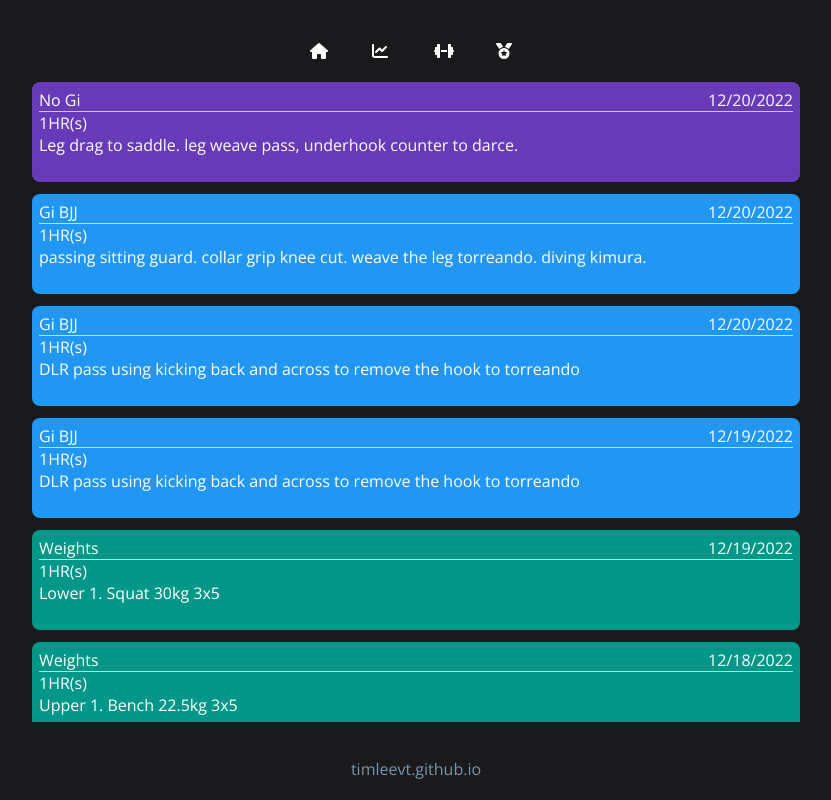
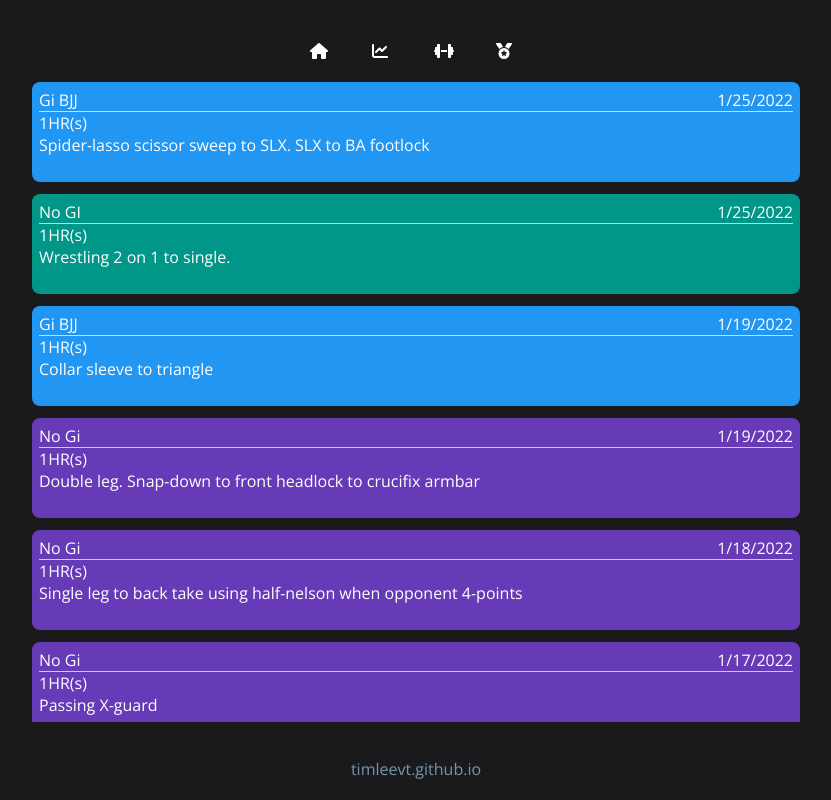
Before and after one commit to timleevt/fitness-log, a Next.js app: page /activity in a window 1280 px wide. Shown: the whole page, without its empty margins (224-1055 px from the left). Built offline with nearby package versions, Linux system fonts and the light colour scheme.

Commit message:
added temp admin page, doesn't do anything right now

```diff
--- /dev/null
+++ b/src/components/Admin/AdminForm.module.css
@@ -0,0 +1,14 @@
+.container {
+    display: flex;
+    flex-direction: column;
+    border: 1px solid gold;
+}
+
+.formContainer {
+    display: flex;
+    flex-direction: column;
+    width: 30%;
+    /* justify-content: center; */
+    border: 1px solid red;
+    margin: 0px auto;
+}
--- a/src/constants/dummydata.ts
+++ b/src/constants/dummydata.ts
@@ -54,14 +54,16 @@ export const DUMMY_ACTIVITY = [
     activity: "Gi BJJ",
     date: "12/12/2022",
     duration: 1,
-    notes: "DLR w/ pants grip to shin on shin. 1) standup/take pant/collar grip take down 2) single leg x",
+    notes:
+      "DLR w/ pants grip to shin on shin. 1) standup/take pant/collar grip take down 2) single leg x",
   },
   {
     id: 9,
     activity: "Gi BJJ",
     date: "12/13/2022",
     duration: 1,
-    notes: "1) Breaking spider-lasso guard to throw by. 2) when opponent granbys stack leg drag to x hook backtake",
+    notes:
+      "1) Breaking spider-lasso guard to throw by. 2) when opponent granbys stack leg drag to x hook backtake",
   },
   {
     id: 10,
@@ -75,7 +77,8 @@ export const DUMMY_ACTIVITY = [
     activity: "No Gi",
     date: "12/14/2022",
     duration: 1,
-    notes: "shin on shin to DLR. finishing option side sweep knockdown or caio terra ankle lock. Injured thumb",
+    notes:
+      "shin on shin to DLR. finishing option side sweep knockdown or caio terra ankle lock. Injured thumb",
   },
   {
     id: 12,
@@ -96,21 +99,24 @@ export const DUMMY_ACTIVITY = [
     activity: "Gi BJJ",
     date: "12/19/2022",
     duration: 1,
-    notes: "DLR pass using kicking back and across to remove the hook to torreando",
+    notes:
+      "DLR pass using kicking back and across to remove the hook to torreando",
   },
   {
     id: 15,
     activity: "Gi BJJ",
     date: "12/20/2022",
     duration: 1,
-    notes: "DLR pass using kicking back and across to remove the hook to torreando",
+    notes:
+      "DLR pass using kicking back and across to remove the hook to torreando",
   },
   {
     id: 16,
     activity: "Gi BJJ",
     date: "12/20/2022",
     duration: 1,
-    notes: "passing sitting guard. collar grip knee cut. weave the leg torreando. diving kimura.",
+    notes:
+      "passing sitting guard. collar grip knee cut. weave the leg torreando. diving kimura.",
   },
   {
     id: 17,
@@ -118,7 +124,137 @@ export const DUMMY_ACTIVITY = [
     date: "12/20/2022",
     duration: 1,
     notes: "Leg drag to saddle. leg weave pass, underhook counter to darce.",
-  }
+  },
+  {
+    id: 18,
+    activity: "Weights",
+    date: "12/23/2022",
+    duration: 1,
+    notes: "Upper 2",
+  },
+  {
+    id: 19,
+    activity: "Gi BJJ",
+    date: "12/26/2022",
+    duration: 1,
+    notes: "Lasso X-guard sweep",
+  },
+  {
+    id: 20,
+    activity: "Weights",
+    date: "1/4/2023",
+    duration: 1,
+    notes: "Switched to Greg Nuckols program. Did Squats Week 1 Day 1",
+  },
+  {
+    id: 21,
+    activity: "No Gi",
+    date: "1/5/2022",
+    duration: 1,
+    notes:
+      "Wrestling exchange, to snap down. Chinstrap control and transition to the back with the side on turtle back take or trap the blocking arm and transition to top crucifix armbar.",
+  },
+  {
+    id: 22,
+    activity: "Gi BJJ",
+    date: "1/5/2022",
+    duration: 1,
+    notes:
+      "Butterfly ashi ankle lock. Sandwich principle and following the knee with your nose to help with breaking mechanics.",
+  },
+  {
+    id: 23,
+    activity: "Weights",
+    date: "1/6/2022",
+    duration: 1,
+    notes: "Week 1 Squats[2] / Bench[1]",
+  },
+  {
+    id: 24,
+    activity: "Gi BJJ",
+    date: "1/6/2022",
+    duration: 1,
+    notes:
+      "Guest instructor: Nakai Yuki. He went over so many techniques I'm not sure if I can remember them. Mostly overunder defense half guard sweeps. crucifix attacks. lockdown.",
+  },
+  {
+    id: 25,
+    activity: "Weights",
+    date: "1/8/2022",
+    duration: 1,
+    notes: "Week 1 Bench[2] / DL",
+  },
+  {
+    id: 26,
+    activity: "Weights",
+    date: "1/11/2022",
+    duration: 1,
+    notes: "Week 2 Squat[1]",
+  },
+  {
+    id: 27,
+    activity: "Weights",
+    date: "1/15/2022",
+    duration: 1,
+    notes: "Week 2 Squat[2] / Bench[1]",
+  },
+  {
+    id: 29,
+    activity: "Gi BJJ",
+    date: "1/16/2022",
+    duration: 2,
+    notes:
+      "Underhook DLR to waiter sweep. Passing SLX by clearing the leg. Or turning in and doing a top bolo",
+  },
+  {
+    id: 30,
+    activity: "Gi BJJ",
+    date: "1/17/2022",
+    duration: 1,
+    notes: "Close guard to X-guard",
+  },
+  {
+    id: 31,
+    activity: "No Gi",
+    date: "1/17/2022",
+    duration: 1,
+    notes: "Passing X-guard",
+  },
+  {
+    id: 32,
+    activity: "No Gi",
+    date: "1/18/2022",
+    duration: 1,
+    notes: "Single leg to back take using half-nelson when opponent 4-points",
+  },
+  {
+    id: 33,
+    activity: "No Gi",
+    date: "1/19/2022",
+    duration: 1,
+    notes: "Double leg. Snap-down to front headlock to crucifix armbar",
+  },
+  {
+    id: 34,
+    activity: "Gi BJJ",
+    date: "1/19/2022",
+    duration: 1,
+    notes: "Collar sleeve to triangle",
+  },
+  {
+    id: 35,
+    activity: "No GI",
+    date: "1/25/2022",
+    duration: 1,
+    notes: "Wrestling 2 on 1 to single.",
+  },
+  {
+    id: 36,
+    activity: "Gi BJJ",
+    date: "1/25/2022",
+    duration: 1,
+    notes: "Spider-lasso scissor sweep to SLX. SLX to BA footlock",
+  },
 ];
 
 export const GYM_DATA = [
@@ -214,7 +350,7 @@ export const GYM_DATA = [
     notes: "Train here on Tuesdays",
     loc: "Meguro City, Tokyo Japan",
     type: "secondary",
-    website: "https://jiyugaoka.carpediembjj.tokyo/"
+    website: "https://jiyugaoka.carpediembjj.tokyo/",
   },
 ];
 
```
Also changed, not shown: pages/admin.tsx (added, +9 -0 lines), src/components/Admin/AdminForm.tsx (added, +29 -0 lines).
